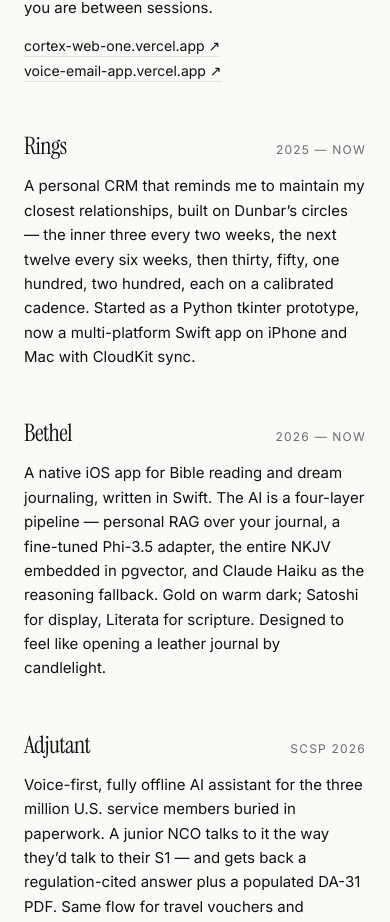
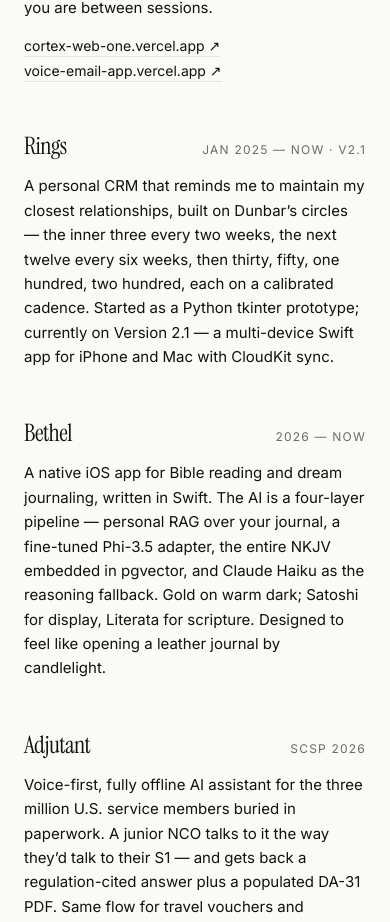
Before and after one commit to thegirwhocodes/portfolio, a Next.js app: page / in a window 390 px wide. Shown: the part 1695-2617 px from the top of the page. Built offline with nearby package versions, Linux system fonts and the light colour scheme.

Commit message:
Rings — pin to Version 2.1 multi-device (Jan 2025 — Now)
Apply YC report feedback: tighter version stamping; correct as
multi-device Swift app (iPhone + Mac, CloudKit) per Naomi's note.

Co-Authored-By: Claude Opus 4.7 <noreply@anthropic.com>

```diff
--- a/app/page.tsx
+++ b/app/page.tsx
@@ -171,7 +171,7 @@ export default function Home() {
           <div className="flex items-baseline justify-between gap-4">
             <h2 className="font-serif text-2xl tracking-tight">Rings</h2>
             <span className="text-xs uppercase tracking-widest text-[var(--color-muted)]">
-              2025 — Now
+              Jan 2025 — Now · v2.1
             </span>
           </div>
           <p className="mt-3 text-[15px] leading-relaxed text-[var(--color-ink)]">
@@ -179,8 +179,8 @@ export default function Home() {
             relationships, built on Dunbar’s circles — the inner three every
             two weeks, the next twelve every six weeks, then thirty, fifty,
             one hundred, two hundred, each on a calibrated cadence. Started
-            as a Python tkinter prototype, now a multi-platform Swift app on
-            iPhone and Mac with CloudKit sync.
+            as a Python tkinter prototype; currently on Version 2.1 — a
+            multi-device Swift app for iPhone and Mac with CloudKit sync.
           </p>
         </article>
 
```
